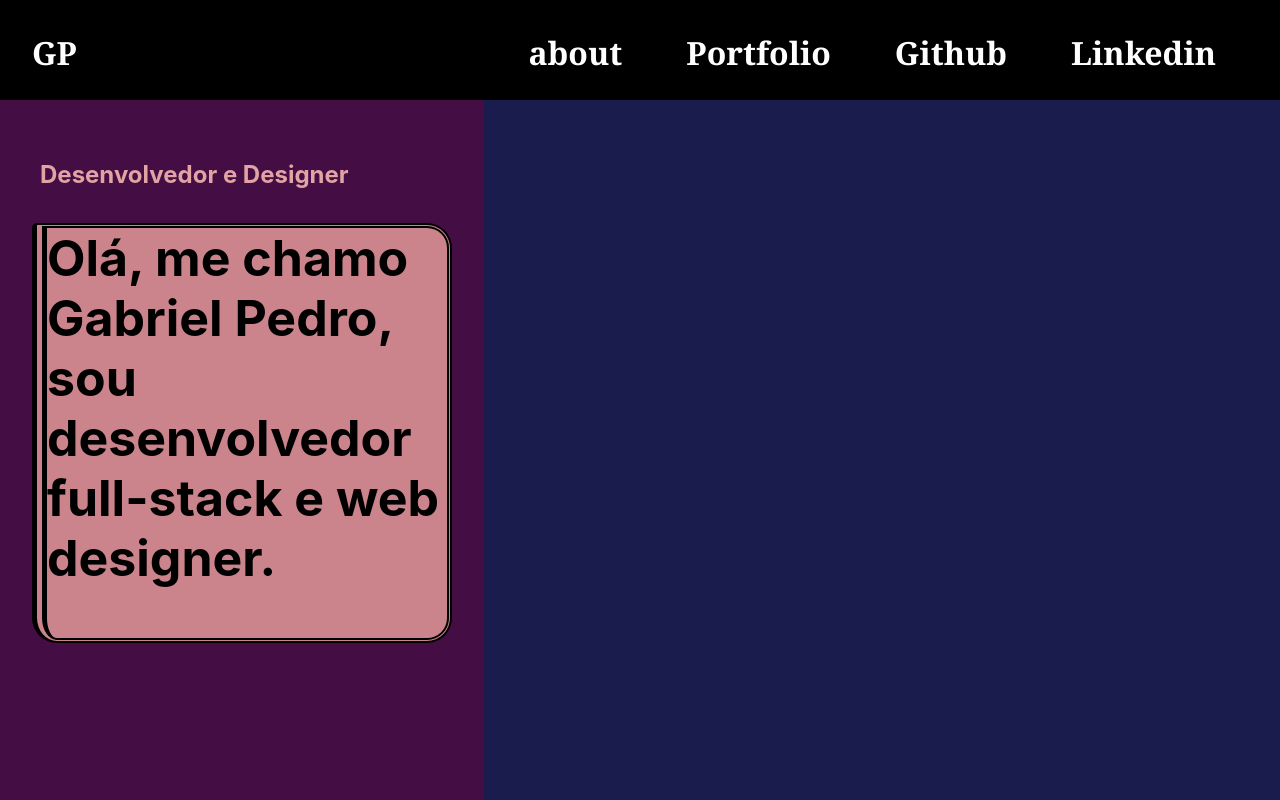
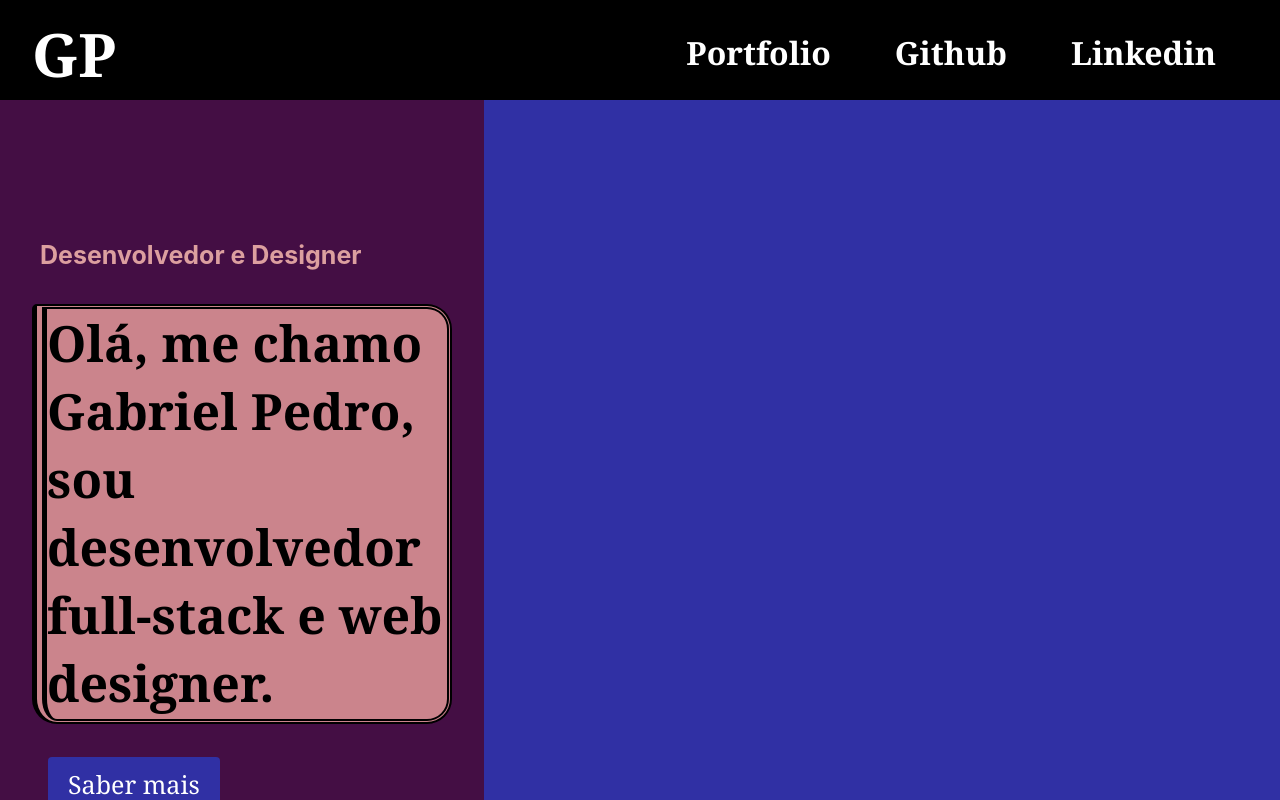
Before and after one commit to gabrielprns/Personal-Web-site, a React (Create React App) app: page / in a window 1280 px wide. Shown: the top 800 px of the page. Built offline with nearby package versions, Linux system fonts and the light colour scheme.

Commit message:
Animations

```diff
--- a/src/App.js
+++ b/src/App.js
@@ -1,13 +1,15 @@
 import Banner from "./components/Banner";
-import { TextField } from "./components/TextField";
+import { Boxes } from "./components/ContentField";
+
+import "./components/ContentField/style.css";
+import "./components/Banner/banner.css";
+import "./components/ContentField/Button/button.css";
 
 function App() {
   return (
     <div className="App">
       <Banner/>
-      <TextField/>
-
-
+      <Boxes/>
 
     </div>
   );
--- a/src/components/Banner/banner.css
+++ b/src/components/Banner/banner.css
@@ -8,8 +8,12 @@
 }
 
 .logo{
+  font-size: 30px;
   margin-left: 2rem;
-  margin-bottom: 10rem;
+  height: 141px;
+  width: 151.23px;
+  margin-top: -1.7rem;
+
 
 }
 
@@ -26,19 +30,43 @@
 }
 
 .b-2{
-  margin-top: 0.6rem;
+
   display: flex;
   justify-content: space-between;
 }
 
 .container {
+  margin-top: 0.6rem;
   display: flex;
 }
 
 a:hover {
-  color: aqua;
+  font-style: italic;
+  color:rgb(143, 143, 243);
 }
 
 a:link {
   text-decoration: none;
 }
+
+/*Animations*/
+
+@keyframes banner_shown{
+  from{
+    opacity: 0;
+    transform: translateY(60px);
+  }
+
+  to{
+    opacity: 1;
+    transform: none;
+  }
+}
+
+.bs{
+  animation: has_shown 1s ease-in-out forwards ;
+}
+
+.ts{
+  animation: has_shown 2s ease-in-out forwards ;
+}
--- a/src/components/Banner/banner.js
+++ b/src/components/Banner/banner.js
@@ -1,17 +1,16 @@
-import "./banner.css";
 import { Options } from "./options";
 
 export const Banner = () => {
-
-
-
     return (
 
-      <header className="banner menu-bar">
+      <header className="banner menu-bar bs">
 
-        <div className="b-2">
-          <h1 className="title logo">GP</h1>
-          <div className="container">
+        <div className="b-2 ts">
+          <div className="logo">
+            <h1 className="title">GP</h1>
+          </div>
+
+          <div className="container ">
             <Options/>
 
           </div>
--- a/src/components/Banner/options.js
+++ b/src/components/Banner/options.js
@@ -1,8 +1,6 @@
-import "./banner.css";
-
 export const Options = ()=>{
-  const options = ['about', 'Portfolio', 'Github', 'Linkedin']
-  const links = ['werer','fdsdfs','https://github.com/gabrielprns','https://www.linkedin.com/in/gabriel-pedro-8b08ab1a2/']
+  const options = ['Portfolio', 'Github', 'Linkedin']
+  const links = ['','https://github.com/gabrielprns','https://www.linkedin.com/in/gabriel-pedro-8b08ab1a2/']
 
 
   return(
--- /dev/null
+++ b/src/components/ContentField/Button/button.css
@@ -0,0 +1,18 @@
+.btn {
+  font-family: Cambria, Cochin, Georgia, Times, 'Times New Roman', serif;
+  font-size: 25px;
+  background-color: rgb(48, 48, 164);
+  color: white;
+  padding: 10px 20px;
+  border: none;
+  cursor: pointer;
+  border-radius: 4px;
+  margin-left: 1rem;
+}
+
+.btn:hover {
+  background-color: rgb(140, 140, 233);
+  color: black;
+  font-style: italic;
+
+}
--- /dev/null
+++ b/src/components/ContentField/Button/button.js
@@ -0,0 +1,5 @@
+export const Button = () => {
+  return (
+    <button className="btn">Saber mais</button>
+  );
+};
--- /dev/null
+++ b/src/components/ContentField/Elements/elements.js
@@ -0,0 +1,13 @@
+import { Button } from "../Button/button"
+export const ContentField = ()=>{
+
+    return(
+      <div className="title-content  hs">
+          <h2 className="title-1" >Desenvolvedor e Designer</h2>
+          <h1 className="title-2 square-box">
+          Olá, me chamo Gabriel Pedro, sou desenvolvedor full-stack e web designer.
+          </h1>
+          <Button/>
+        </div>
+    )
+}
--- /dev/null
+++ b/src/components/ContentField/index.js
@@ -0,0 +1,18 @@
+import { ContentField } from "./Elements/elements";
+export const Boxes = () =>{
+  return(
+
+    <body className="box">
+
+      <div className="Container-content-dev">
+        <ContentField/>
+      </div>
+      <div className="Container-content-dev-2">
+
+      </div>
+    </body>
+
+
+
+  )
+}
--- a/src/components/TextField/style.css
+++ b/src/components/ContentField/style.css
@@ -1,5 +1,6 @@
 .box {
   display: flex;
+
 
 
 }
@@ -10,11 +11,14 @@
 
 }
 .Container-content-dev-2{
-  background-color: rgb(26, 28, 78);
+  background-color: rgb(48, 48, 164);
+  background-position: 0 50%;
+  animation: gradient 4s ease-in-out infinite;
   width: 100%;
 
 
 }
+
 
 .square-box{
   border-style: double;
@@ -71,10 +75,14 @@
     color: rgb(229, 167, 167);
   }
   20%{
+    color: rgb(229, 167, 167);
+  }
+
+  40%{
     color: rgb(75, 18, 18);
   }
 
-  40%{
+  60%{
     color: rgb(75, 18, 18);
   }
 
@@ -83,20 +91,42 @@
   }
 }
 
+@keyframes has_shown{
+  from{
+    opacity: 0;
+    transform: translateY(50px);
+  }
+
+  to{
+    opacity: 1;
+    transform: none;
+  }
+}
+
+
+
+.hs{
+  animation: has_shown 3s ease-in-out forwards ;
+}
+
+
 
 .title-content{
   margin-left: 2rem;
   margin-right: 2rem;
-  margin-top: 10rem;
+  margin-top: 15rem;
 }
 
 .title-1{
   margin-left: 0.5rem;
+  font-size: 25px;
   animation: change-title-color 6s ease-in-out infinite;
 
 }
 
 .title-2{
   font-size: 50px;
+  font-family: Cambria, Cochin, Georgia, Times, 'Times New Roman', serif;
+  color: rgb(0, 0, 0);
 
 }
--- a/src/components/TextField/index.js
+++ /dev/null
@@ -1,22 +0,0 @@
-import "./style.css";
-export const TextField = () =>{
-  return(
-    <header className="box">
-      <div className="Container-content-dev">
-        <div className="title-content">
-          <h2 className="title-1" >Desenvolvedor e Designer</h2>
-          <h1 className="title-2 square-box">
-          Olá, me chamo Gabriel Pedro, sou desenvolvedor full-stack e web designer.
-          </h1>
-        </div>
-
-      </div>
-      <div className="Container-content-dev-2">
-
-      </div>
-    </header>
-
-
-
-  )
-}
```
